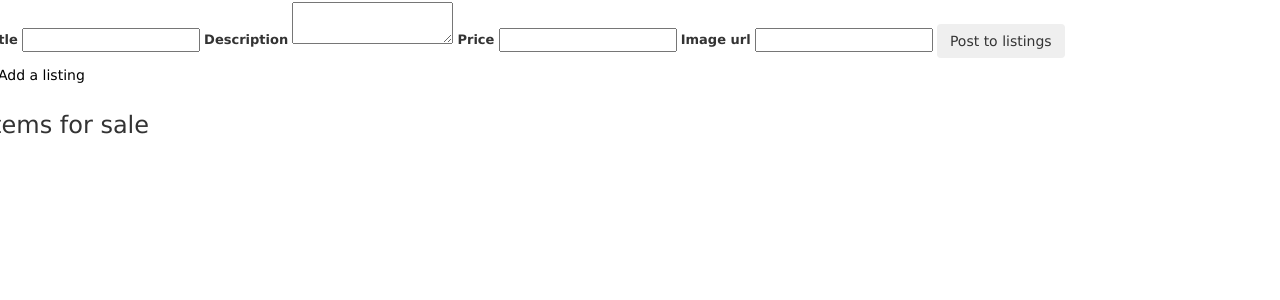
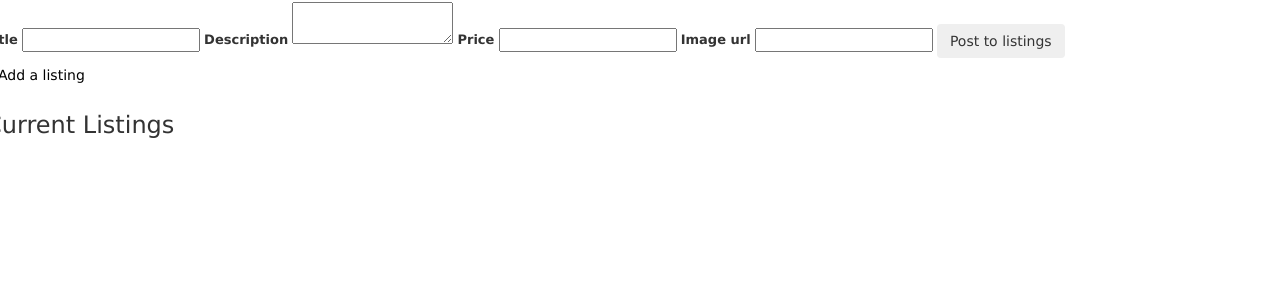
Before and after one commit to ckesurf/ivyswap, a Rails app: page / in a window 1280 px wide. Shown: the part 372-672 px from the top of the page. Run offline with Rails 7, Linux system fonts and the light colour scheme; a user stored in the database is signed in; data that the repository does not hold is empty; style sheets or scripts are compiled from the project's sources; parts of the project's set-up code (start-up, migrations or seed data) failed here and were passed over; some libraries are stand-ins or nearby versions.

Commit message:
product listing and current listings

```diff
--- a/app/controllers/products_controller.rb
+++ b/app/controllers/products_controller.rb
@@ -21,6 +21,7 @@ class ProductsController < ApplicationController
       format.json { render :json => @product }
     end
 
+#    @buyer = User.find(current_user.id)
     @seller = User.find(@product.user_id)
     Notifier.contact(current_user, @seller).deliver
 
--- a/app/views/shared/_product.html.erb
+++ b/app/views/shared/_product.html.erb
@@ -1,8 +1,10 @@
 <ul class="product-listing">
+
+  <h4><%= product.title %></h4>
+
 
   <%= image_tag(product.image_url, class: 'list_image') %>
 
-  <h4><%= product.title %></h4>
     <% unless product.price.nil? %>
         Price:<%= product.price %>
       <br/>
--- a/app/views/static_pages/home.html.erb
+++ b/app/views/static_pages/home.html.erb
@@ -10,7 +10,7 @@
           </section>
         </aside>
         <div class="span8 give-padding-left give-border-left">
-          <h3>Items for sale</h3>
+          <h3>Current Listings</h3>
           <%= render  partial: 'shared/product', collection: @products %>
         </div>
       </div>
```
